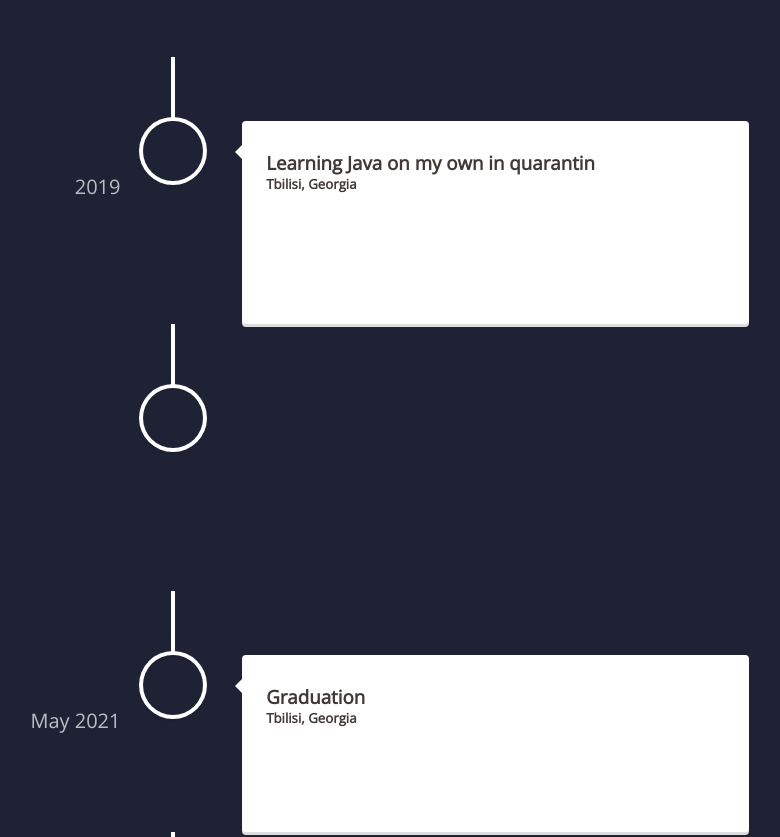
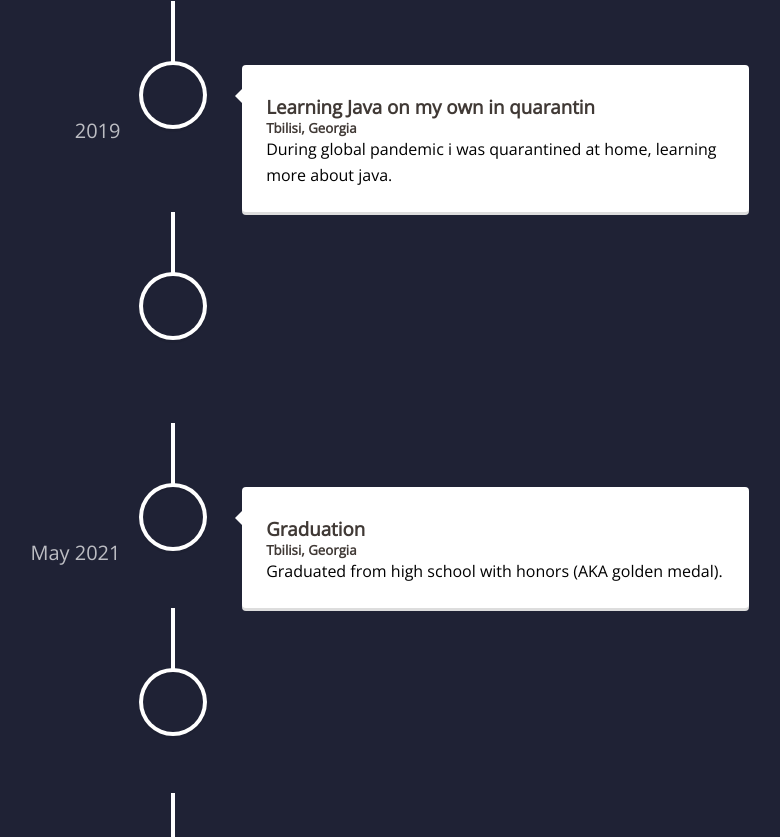
Before and after one commit to PaataBarbakadze/portfolio, a React (Create React App) app: page / in a window 1280 px wide. Shown: the part 1660-2497 px from the top of the page, without its empty margins (467-1247 px from the left). Built offline with nearby package versions, Linux system fonts and the light colour scheme.

Commit message:
Timeline fix

```diff
--- a/src/components/Projects/Projects.jsx
+++ b/src/components/Projects/Projects.jsx
@@ -21,14 +21,7 @@ const projects = [
     description:
       "Gaming site demo, made using React, Node.js, Express and MongoDB. The App is called pirateit, administrator can post new games and users can browse and download them.",
     image: pirateit,
-  },
-  {
-    id: 3,
-    title: "Pirateit",
-    description:
-      "Gaming site demo, made using React, Node.js, Express and MongoDB. The App is called pirateit, administrator can post new games and users can browse and download them.",
-    image: pirateit,
-  },
+  }
 ];
 
 const Projects = () => {
--- a/src/components/TimeLine/TimeLine.css
+++ b/src/components/TimeLine/TimeLine.css
@@ -4,9 +4,14 @@
   font-family: "Bebas Neue", sans-serif;
 }
 
+.para{
+  all: unset;
+  color: black;
+}
+
 .timeLine-background {
-  background: white;
-  color: #403935;
+  background: white !important;
+  color: #403935 !important;
 }
 
 h3 {
--- a/src/components/TimeLine/TimeLine.jsx
+++ b/src/components/TimeLine/TimeLine.jsx
@@ -18,11 +18,6 @@ function App() {
         <h1 className="title">Timeline</h1>
         <VerticalTimeline>
           {TimelineElements.map((element) => {
-            let isWorkIcon = element.icon === "work";
-            let showButton =
-              element.buttonText !== undefined &&
-              element.buttonText !== null &&
-              element.buttonText !== "";
 
             return (
               <VerticalTimelineElement
@@ -32,19 +27,9 @@ function App() {
               >
                 <h3 className="timeLine-background">{element.title}</h3>
                 <h5 className="timeLine-background">{element.location}</h5>
-                <p id="description" className="timeLine-background">
+                <p id="description" className="para">
                   {element.description}
                 </p>
-                {showButton && (
-                  <a
-                    className={`button ${
-                      isWorkIcon ? "workButton" : "schoolButton"
-                    }`}
-                    href="/"
-                  >
-                    {element.buttonText}
-                  </a>
-                )}
               </VerticalTimelineElement>
             );
           })}
```
